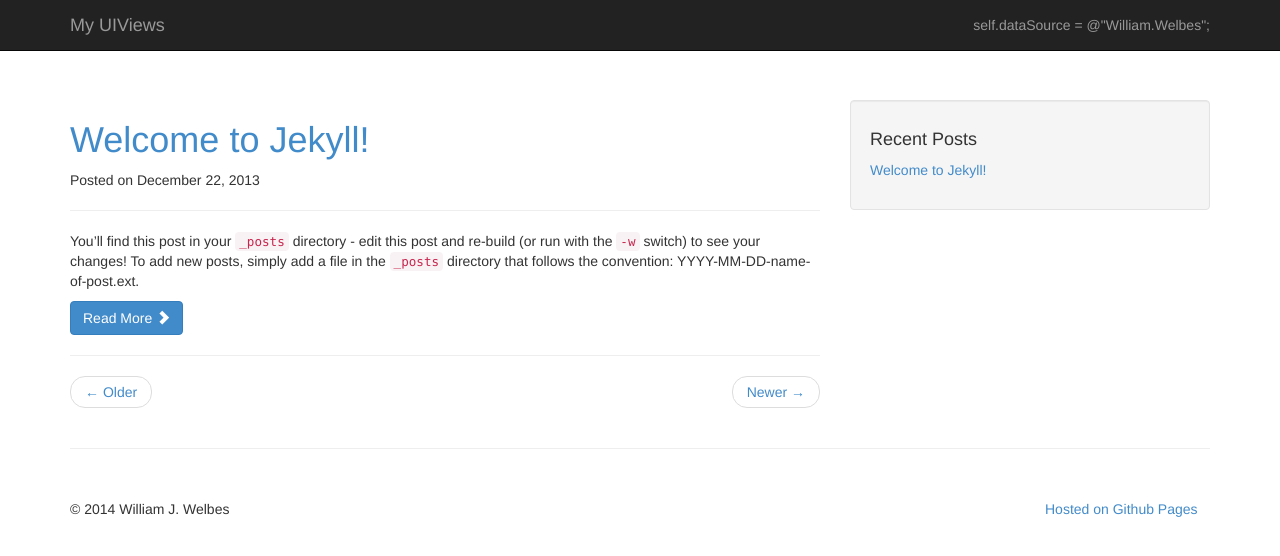
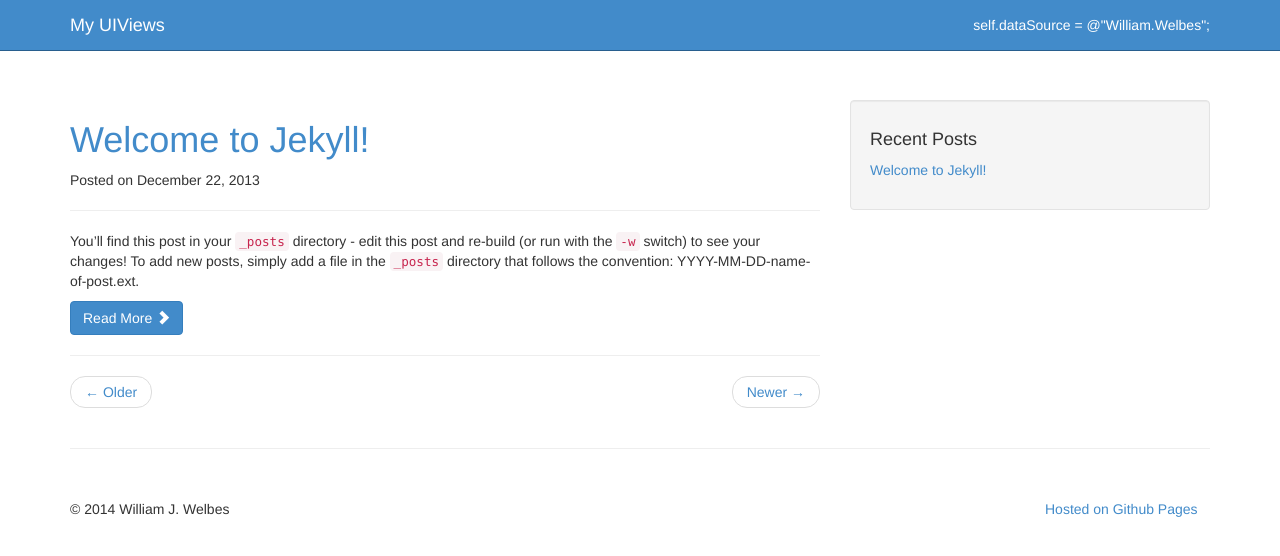
Before and after one commit to welbesw/welbesw.github.io, a Jekyll site: the page built from index.html, in a window 1280 px wide. Shown: the top 556 px of the page. Built offline with Jekyll 4.4.1, drawn with Linux system fonts in a browser that asks for light colours; Markdown is read by kramdown in place of the engine named in the settings.

Commit message:
Updated css that was accidentally updated in _site.

```diff
--- a/css/blog-home.css
+++ b/css/blog-home.css
@@ -5,3 +5,26 @@ body {
 footer {
 	margin: 50px 0;
 }
+
+.navbar-inverse {
+	background-color: #428bca;
+	border-color: #285e8e;
+}
+
+.navbar-inverse .navbar-brand {
+	color: #ffffff;
+}
+
+.navbar-inverse .navbar-nav>li>a {
+	color: #ffffff;
+}
+
+.navbar-inverse .navbar-toggle {
+	background-color: #428bca;
+	border-color: #285e8e;
+}
+
+.navbar-inverse .navbar-toggle:hover,focus {
+	background-color: #285e8e;
+	border-color: #285e8e;
+}
```
